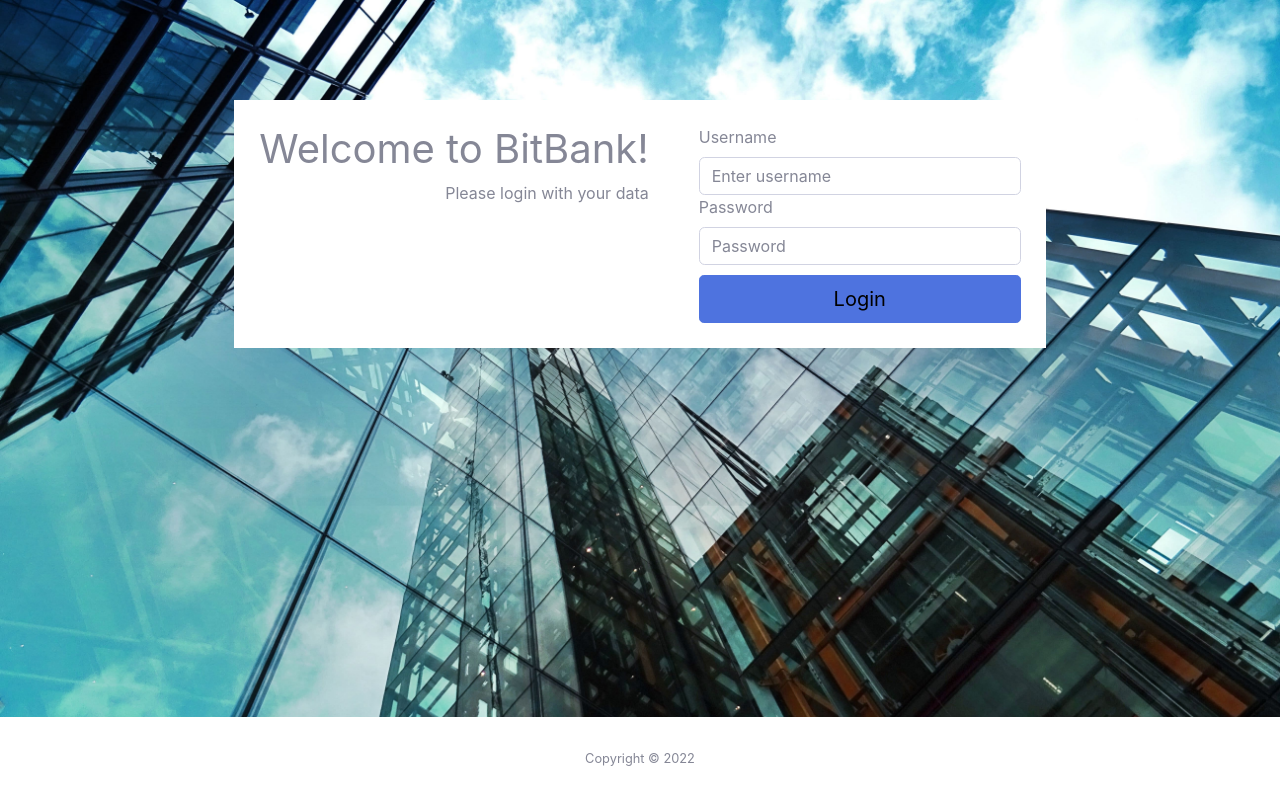
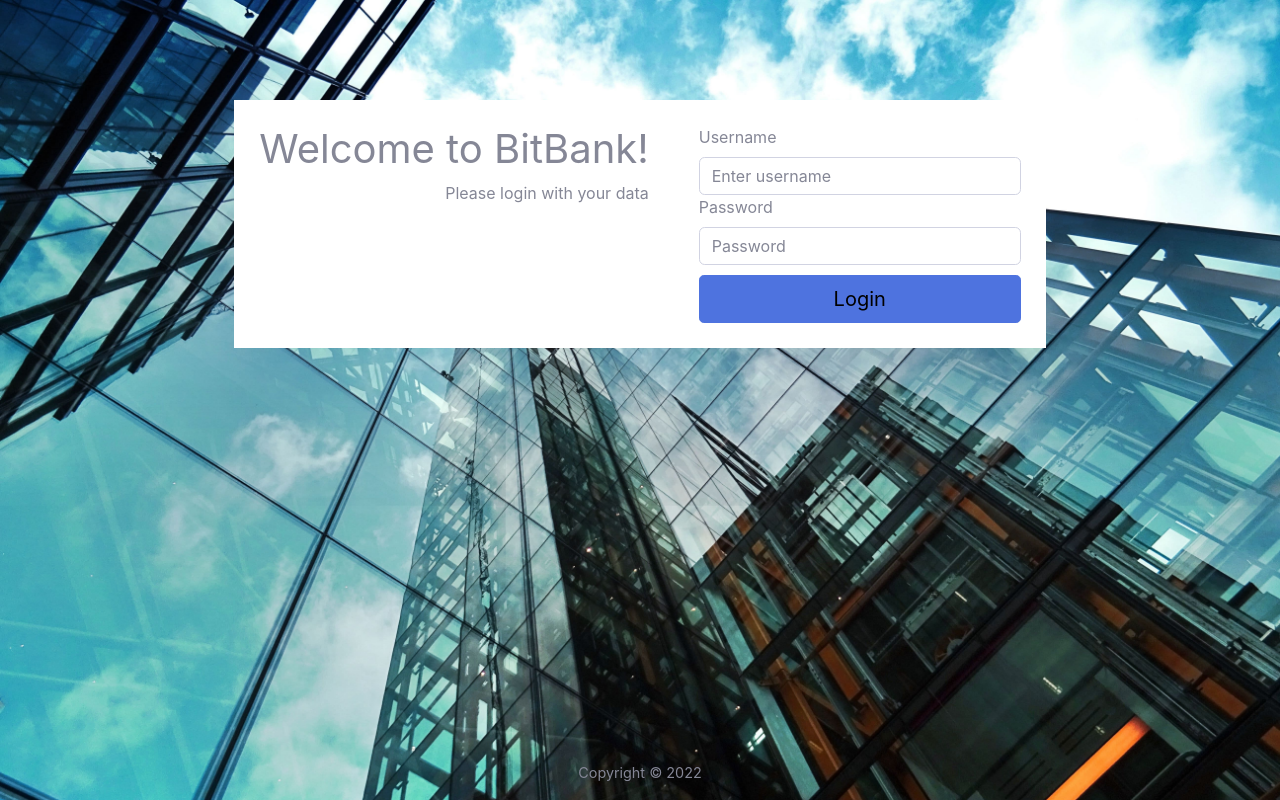
Before and after one commit to sineverba/online-banking-frontend, a React (Create React App) app: page / in a window 1280 px wide. Built offline with nearby package versions, Linux system fonts and the light colour scheme; no server answers.

Commit message:
Fix Footer

```diff
--- a/src/assets/scss/app.scss
+++ b/src/assets/scss/app.scss
@@ -3,7 +3,7 @@
 @import '~bootstrap/scss/bootstrap.scss';
 
 #wrapper #content-wrapper {
-    background-color: #FFFFFF;
+    background-color: $white;
 }
 
 .with-background {
@@ -142,18 +142,10 @@
 }
 
 footer {
-    background-color: $white;
-    margin-top: auto;
-    margin-bottom: auto;
-    position: fixed;
-    bottom: 0;
-    width: 100%;
     p {
         text-align: center;
-        margin: 0;
-        font-size: 0.8rem;
+        font-size: 90%;
     }
-
 }
 
 span.amount {
--- a/src/components/layout/Footer.js
+++ b/src/components/layout/Footer.js
@@ -1,6 +1,6 @@
 export const Footer = () => {
     return (
-        <footer className="sticky-footer">
+        <footer>
             <p>Copyright &copy; 2022</p>
         </footer>
     );
```
Also changed, not shown: 1 other file (tests, documents, lock files or other folders).
